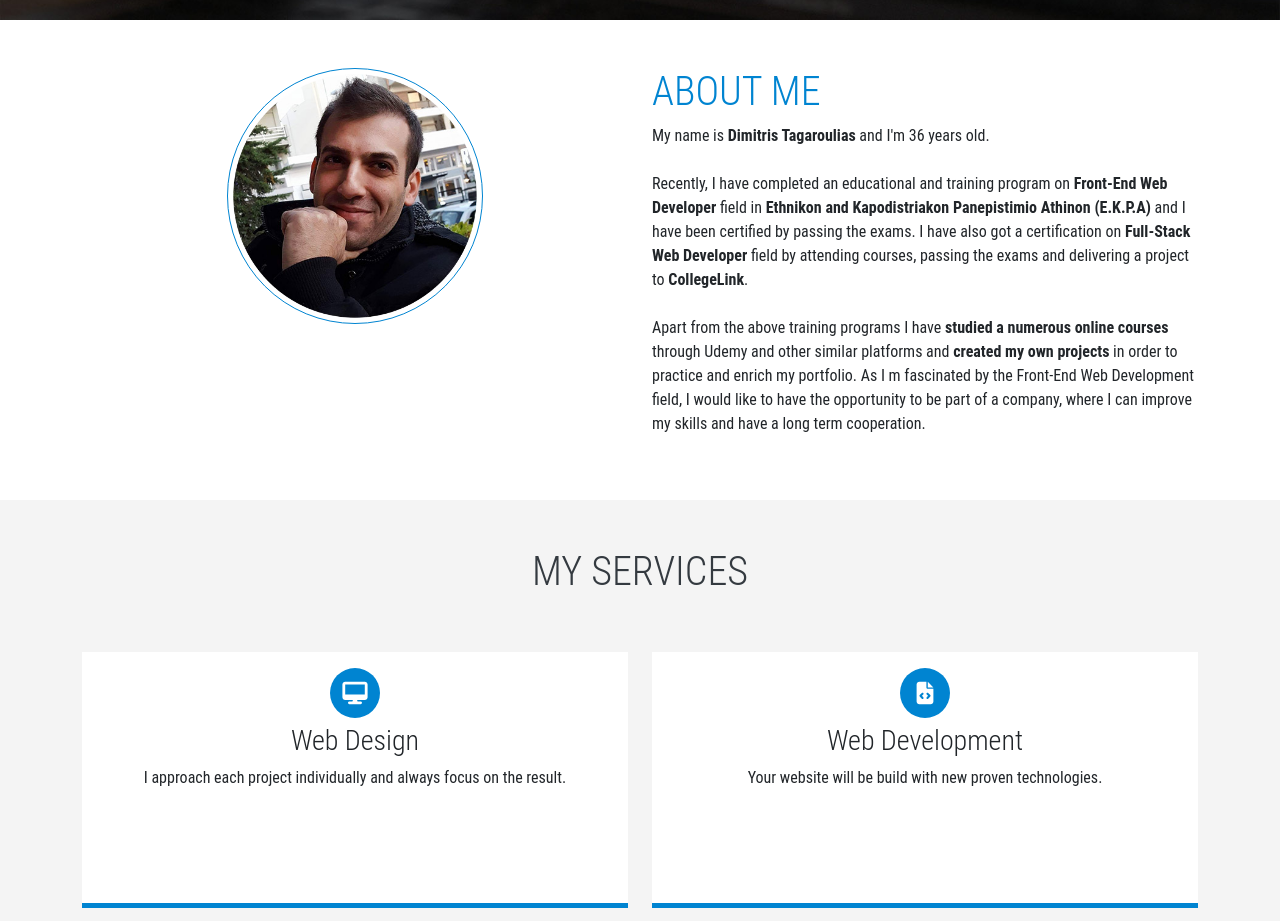
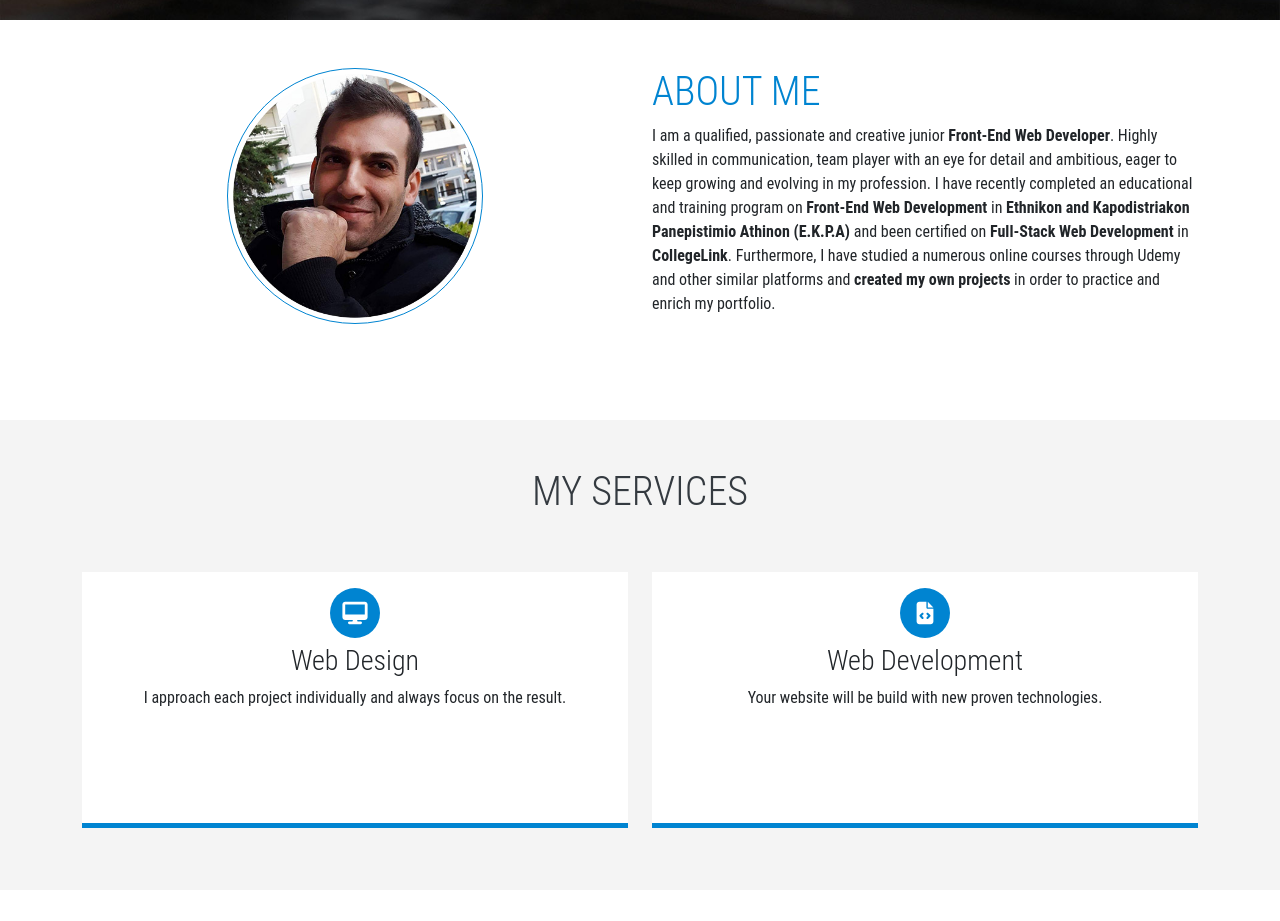
Before and after one commit to DimitrisTagaroulias/My-Portfolio, a React (Create React App) app: page / in a window 1280 px wide. Shown: the part 780-1701 px from the top of the page. Built offline with nearby package versions, Linux system fonts and the light colour scheme.

Commit message:
about me completed

```diff
--- a/src/components/AboutMe.js
+++ b/src/components/AboutMe.js
@@ -14,24 +14,18 @@ const AboutMe = () => {
           <div className="about-me-container col-lg-6 col-xm-12">
             <h1 className="about-heading">about me</h1>
             <p>
-              My name is <b>Dimitris Tagaroulias</b> and I'm 36 years old.
-              <br></br>
-              <br></br>
-              Recently, I have completed an educational and training program on{" "}
-              <b>Front-End Web Developer</b> field in{" "}
+              I am a qualified, passionate and creative junior{" "}
+              <b>Front-End Web Developer</b>. Highly skilled in communication,
+              team player with an eye for detail and ambitious, eager to keep
+              growing and evolving in my profession. I have recently completed
+              an educational and training program on{" "}
+              <b>Front-End Web Development</b> in{" "}
               <b>Ethnikon and Kapodistriakon Panepistimio Athinon (E.K.P.A)</b>{" "}
-              and I have been certified by passing the exams. I have also got a
-              certification on <b>Full-Stack Web Developer</b> field by
-              attending courses, passing the exams and delivering a project to{" "}
-              <b>CollegeLink</b>.<br></br>
-              <br></br>
-              Apart from the above training programs I have{" "}
-              <b>studied a numerous online courses</b> through Udemy and other
-              similar platforms and <b>created my own projects</b> in order to
-              practice and enrich my portfolio. As I m fascinated by the
-              Front-End Web Development field, I would like to have the
-              opportunity to be part of a company, where I can improve my skills
-              and have a long term cooperation.
+              and been certified on <b>Full-Stack Web Development</b> in{" "}
+              <b>CollegeLink</b>. Furthermore, I have studied a numerous online
+              courses through Udemy and other similar platforms and{" "}
+              <b>created my own projects</b> in order to practice and enrich my
+              portfolio.
             </p>
           </div>
         </div>
--- a/src/components/ProjectList.js
+++ b/src/components/ProjectList.js
@@ -54,7 +54,7 @@ const ProjectList = ({ refreshProjectList }) => {
     purpose: "Front-End Practice",
     technologies: "HTML, CSS, Bootstrap, JavaScript, React",
     liveUrl: "https://dimitristagaroulias.github.io/My-Portfolio",
-    gitHubUrl: "https://github.com/DimitrisTagaroulias/My-Portfolio",
+    gitHubUrl: "https://github.com/DimitrisTagaroulias/My_Portfolio_STAGING",
     popupIsOpen() {
       return eval(`${this.id}IsOpen`);
     },
```
